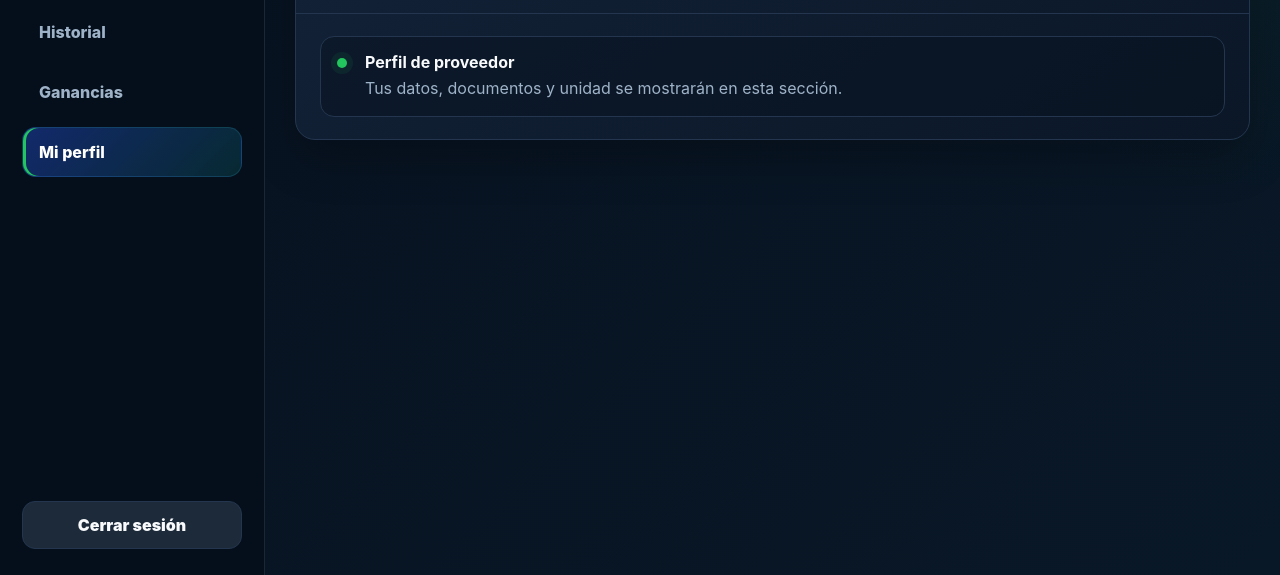
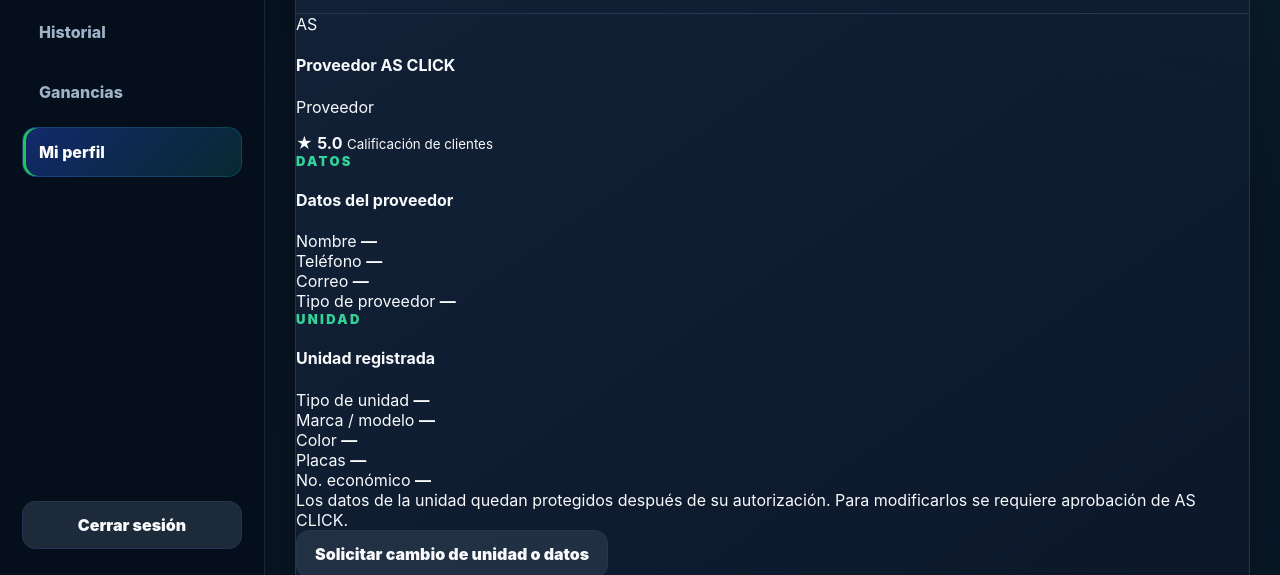
Before and after one commit to Fedex2026/AS-CLICK-Proveedores, a plain HTML site: page index.html in a window 1280 px wide. Both pictures are taken after a click on the button "Mi perfil". Shown: the part 225-800 px from the top of the page. Drawn offline with Linux system fonts and the light colour scheme; no server answers.

Commit message:
Update index.html

```diff
--- a/index.html
+++ b/index.html
@@ -1832,6 +1832,22 @@
 
 
 
+            <button
+
+              id="downloadIncomeExcelButton"
+
+              class="btn btn-primary"
+
+              type="button"
+
+            >
+
+              Descargar Excel
+
+            </button>
+
+
+
           </div>
 
 
@@ -1944,46 +1960,278 @@
 
 
 
-          <div class="activity-list">
-
-
-
-            <div class="activity-item">
-
-
-
-              <span class="activity-dot"></span>
-
-
-
-              <div>
-
-
-
-                <strong>
-
-                  Perfil de proveedor
-
-                </strong>
-
-
-
-                <p>
-
-                  Tus datos, documentos y unidad se mostrarán en esta sección.
-
-                </p>
-
-
+          <div class="provider-profile">
+
+
+
+            <div class="provider-profile-hero">
+
+
+
+              <div class="provider-photo-wrap">
+
+                <img
+
+                  id="profilePhoto"
+
+                  class="provider-photo hidden"
+
+                  alt="Foto del proveedor"
+
+                />
+
+
+
+                <div
+
+                  id="profilePhotoPlaceholder"
+
+                  class="provider-photo-placeholder"
+
+                >
+
+                  AS
+
+                </div>
 
               </div>
 
 
 
+              <div class="provider-profile-main">
+
+                <h4 id="profileName">Proveedor AS CLICK</h4>
+
+                <p id="profileServiceType">Proveedor</p>
+
+
+
+                <div class="provider-rating">
+
+                  <span>★</span>
+
+                  <strong id="profileRating">5.0</strong>
+
+                  <small>Calificación de clientes</small>
+
+                </div>
+
+              </div>
+
+
+
             </div>
 
 
 
+            <div class="profile-grid">
+
+
+
+              <section class="profile-card">
+
+                <p class="eyebrow">Datos</p>
+
+                <h4>Datos del proveedor</h4>
+
+
+
+                <div class="profile-data-list">
+
+                  <div>
+
+                    <span>Nombre</span>
+
+                    <strong id="profileFullName">—</strong>
+
+                  </div>
+
+
+
+                  <div>
+
+                    <span>Teléfono</span>
+
+                    <strong id="profilePhone">—</strong>
+
+                  </div>
+
+
+
+                  <div>
+
+                    <span>Correo</span>
+
+                    <strong id="profileEmail">—</strong>
+
+                  </div>
+
+
+
+                  <div>
+
+                    <span>Tipo de proveedor</span>
+
+                    <strong id="profileProviderType">—</strong>
+
+                  </div>
+
+                </div>
+
+              </section>
+
+
+
+              <section
+
+                id="profileVehicleCard"
+
+                class="profile-card"
+
+              >
+
+                <p class="eyebrow">Unidad</p>
+
+                <h4>Unidad registrada</h4>
+
+
+
+                <div class="profile-data-list">
+
+                  <div>
+
+                    <span>Tipo de unidad</span>
+
+                    <strong id="profileVehicleType">—</strong>
+
+                  </div>
+
+
+
+                  <div>
+
+                    <span>Marca / modelo</span>
+
+                    <strong id="profileVehicleModel">—</strong>
+
+                  </div>
+
+
+
+                  <div>
+
+                    <span>Color</span>
+
+                    <strong id="profileVehicleColor">—</strong>
+
+                  </div>
+
+
+
+                  <div>
+
+                    <span>Placas</span>
+
+                    <strong id="profileVehiclePlates">—</strong>
+
+                  </div>
+
+
+
+                  <div>
+
+                    <span>No. económico</span>
+
+                    <strong id="profileVehicleEconomic">—</strong>
+
+                  </div>
+
+                </div>
+
+
+
+                <div class="profile-locked-note">
+
+                  Los datos de la unidad quedan protegidos después de su autorización.
+
+                  Para modificarlos se requiere aprobación de AS CLICK.
+
+                </div>
+
+
+
+                <button
+
+                  id="requestVehicleChangeButton"
+
+                  class="btn btn-secondary"
+
+                  type="button"
+
+                >
+
+                  Solicitar cambio de unidad o datos
+
+                </button>
+
+              </section>
+
+
+
+            </div>
+
+
+
+            <section class="profile-card profile-photo-card">
+
+              <p class="eyebrow">Foto</p>
+
+              <h4>Foto de perfil</h4>
+
+
+
+              <p class="profile-help">
+
+                La foto se registra una vez. Después, cualquier cambio requiere autorización.
+
+              </p>
+
+
+
+              <label class="profile-file-label">
+
+                <span>Seleccionar foto</span>
+
+                <input
+
+                  id="profilePhotoInput"
+
+                  type="file"
+
+                  accept="image/*"
+
+                />
+
+              </label>
+
+
+
+              <p
+
+                id="profilePhotoStatus"
+
+                class="profile-help"
+
+              >
+
+                No se ha seleccionado una nueva foto.
+
+              </p>
+
+            </section>
+
+
+
           </div>
 
 
@@ -2026,7 +2274,7 @@
 
     type="module"
 
-    src="./app.js?v=13"
+    src="./app.js?v=15"
 
   ></script>
 
```
